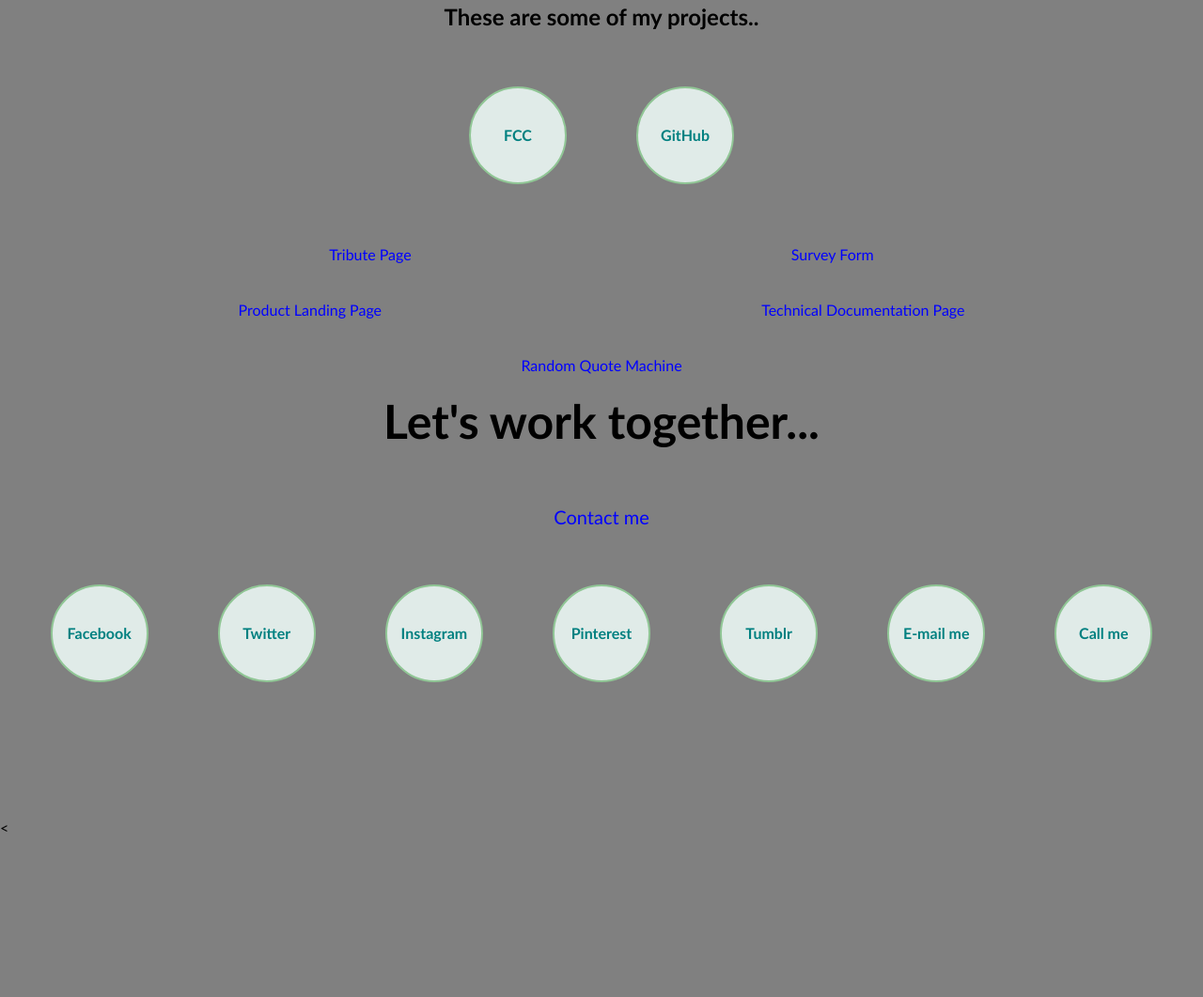
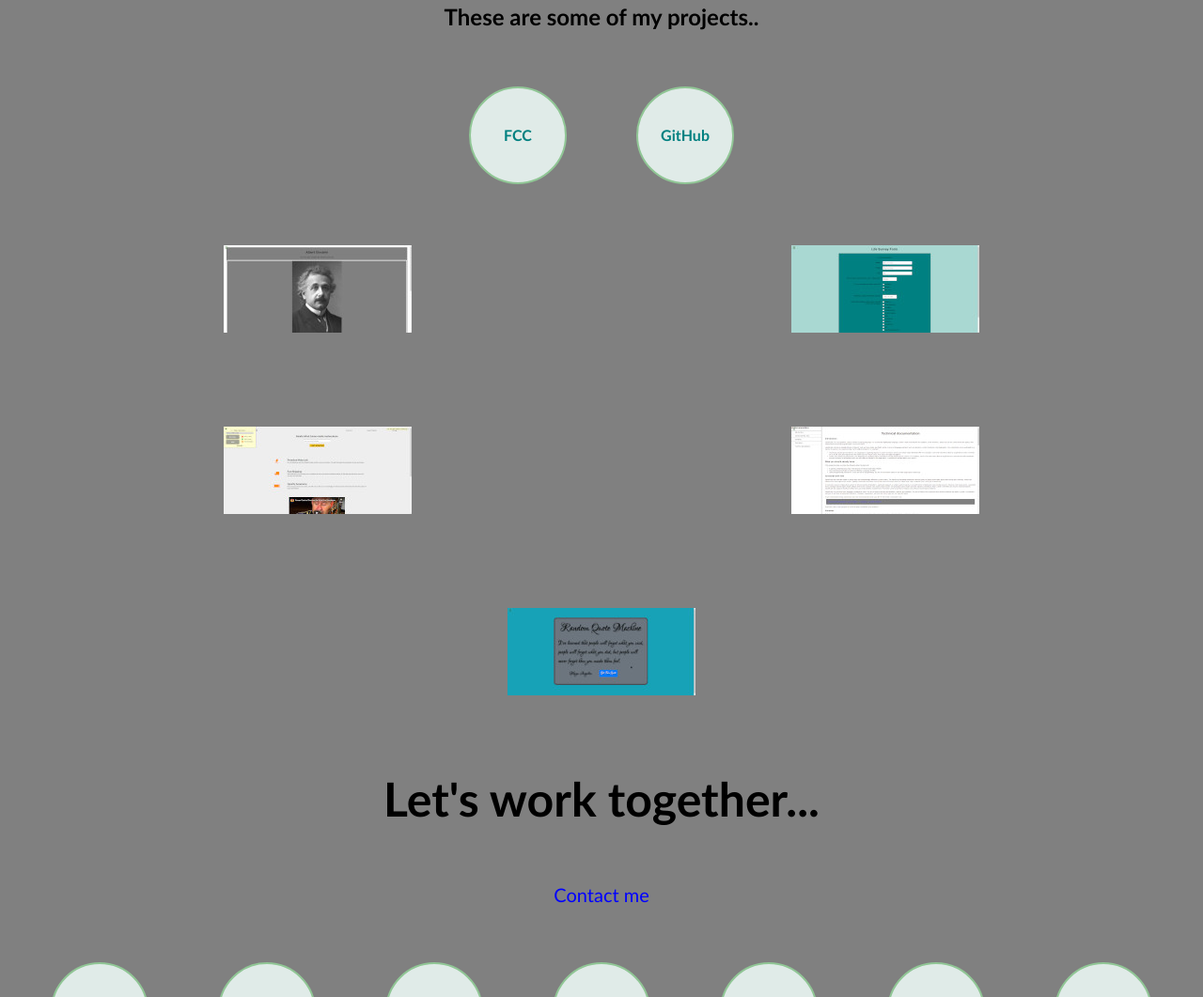
Before and after one commit to jerryblackmon/Portfolio, a plain HTML site: page index.html in a window 1280 px wide. Shown: the part 651-1712 px from the top of the page at 94% size. Before the commit the page ends 1541 px from the top, so only its background shows below. Drawn offline with Linux system fonts and the light colour scheme.

Commit message:
Add files via upload

```diff
--- a/index.html
+++ b/index.html
@@ -22,11 +22,11 @@
   <a id='profile-link' href="https://github.com/jerryblackmon/Projects" target="_blank" class="contact-details">GitHub</a>
   </a>
 <ul>
-<li><a href="https://codepen.io/jerryb1971/full/RqKgbz" target="_blank" class="project-title">Tribute Page</a></li>
-  <li><a href="https://codepen.io/jerryb1971/full/dQNVpm" target="_blank" class="project-title">Survey Form</a></li>
-  <li><a href="https://codepen.io/jerryb1971/full/zMzqmq" target="_blank" class="project-title">Product Landing Page</a></li>
- <li><a href="https://codepen.io/jerryb1971/full/PxJPQy" target="_blank" class="project-title">Technical Documentation Page</a></li>
- <li><a href="https://codepen.io/jerryb1971/full/OrPZoG"target="_blank"class="project-title">Random Quote Machine</a></li>
+<li><a href="https://codepen.io/jerryb1971/full/RqKgbz" target="_blank" class="project-title"><img src="ScreenShot_einstein.jpeg"alt="Einstein Tribute Page"/></a></li>
+  <li><a href="https://codepen.io/jerryb1971/full/dQNVpm" target="_blank" class="project-title"><img src="ScreenShot_survey.jpg"alt="Life Survey Form"/></a></li>
+  <li><a href="https://codepen.io/jerryb1971/full/zMzqmq" target="_blank" class="project-title"><img src="ScreenShot_landingPage.jpg"alt="Product Landing Page"/></a></li>
+ <li><a href="https://codepen.io/jerryb1971/full/PxJPQy" target="_blank" class="project-title"><img src="ScreenShot_technicalDocumentation.jpg"alt="Technical Documentation"/></a></li>
+ <li><a href="https://codepen.io/jerryb1971/full/OrPZoG"target="_blank"class="project-title"><img src="ScreenShot_randomQuoteMachine.jpg"alt="Random Quote Machine"/></a></li>
 </ul>
 </div>
 <div class="header">
```
